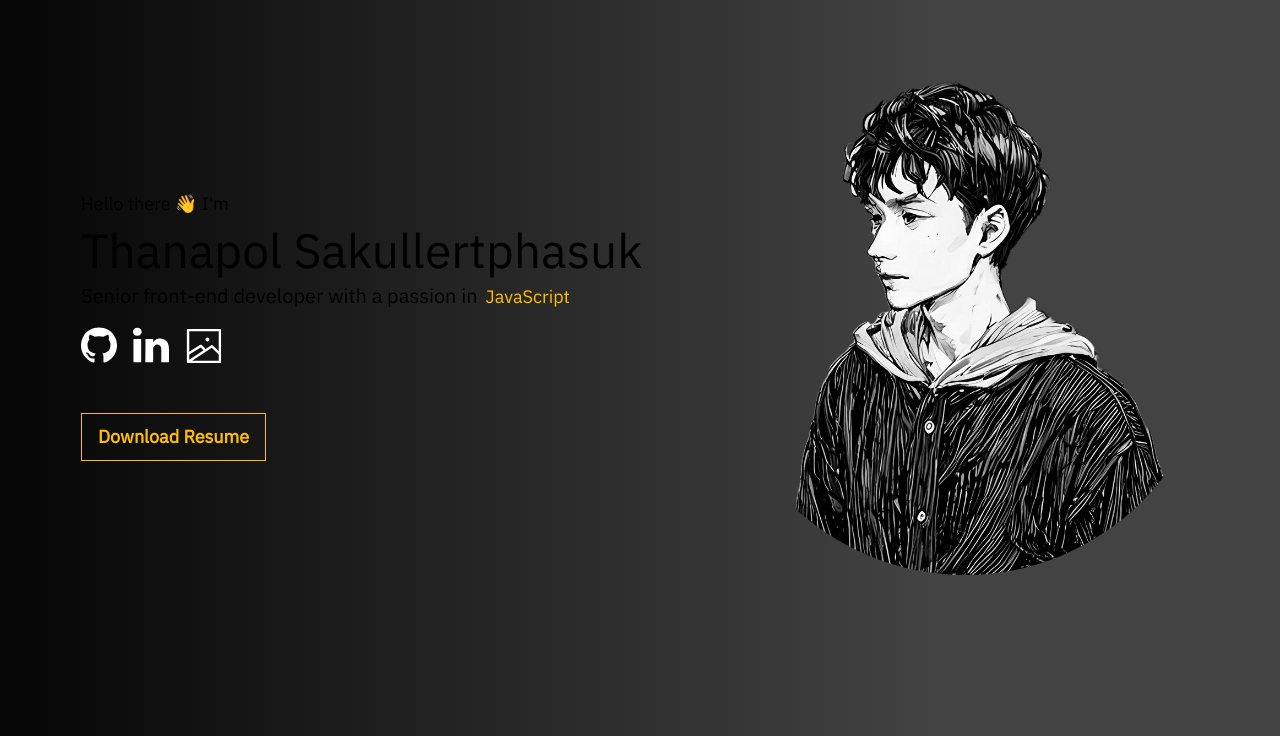
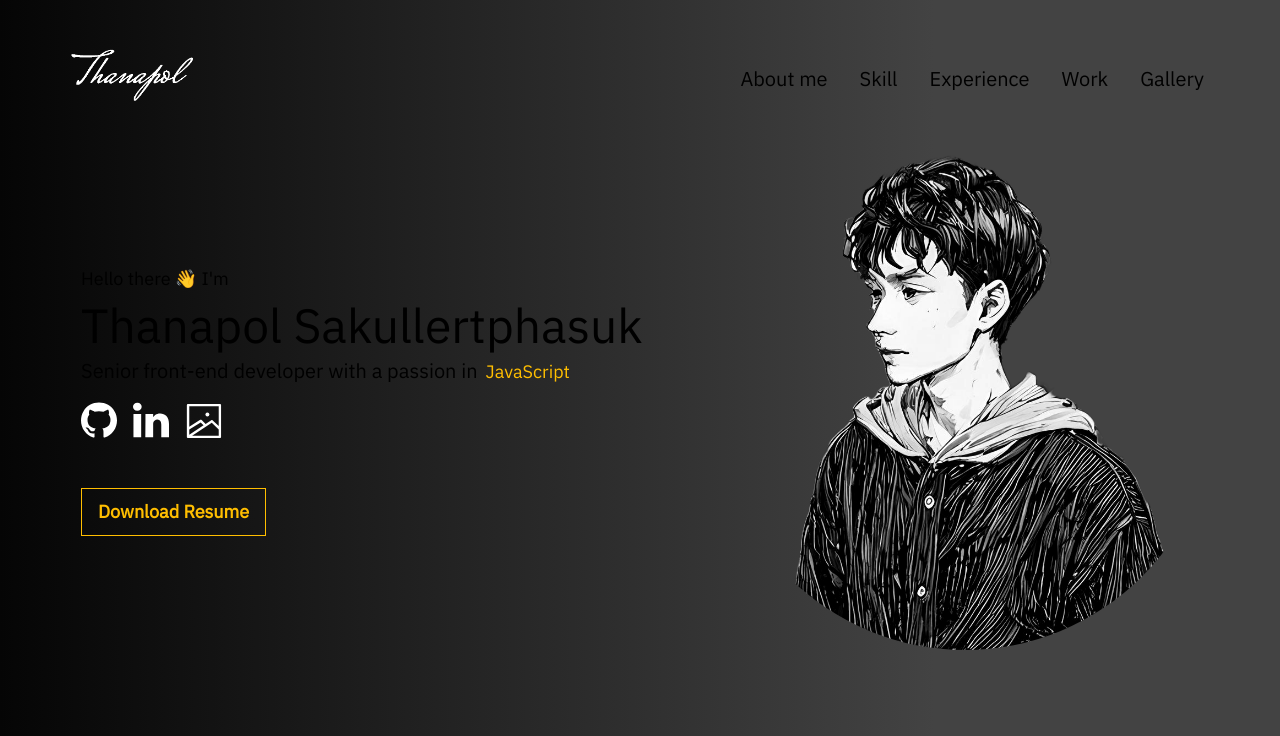
Before and after one commit to wintory/portfolio, a Next.js app: page / in a window 1280 px wide. Shown: the top 736 px of the page. Built offline with nearby package versions, Linux system fonts and the light colour scheme.

Commit message:
build: add desktop navber

```diff
--- a/app/components/NavBar.tsx
+++ b/app/components/NavBar.tsx
@@ -1,7 +1,55 @@
+import Image from 'next/image'
+
 const NavBar = () => {
   return (
-    <div className="translate-[calc(-50%, -50%)] navbar fixed left-0 top-0 z-[100] justify-end md:top-5 md:w-[80%]">
-      <div>{/* <ThemeSwitch /> */}</div>
+    <div className="navbar absolute left-0 top-0 z-[100] max-w-[1200px] translate-x-[-50%] p-3 sm:hidden md:left-[50%] md:w-[100%] lg:top-5 lg:flex">
+      <div className="flex-1">
+        <Image
+          src="/images/signature.png"
+          alt={'signature'}
+          className="max-h-[120px]"
+          width={150}
+          height={80}
+        />
+      </div>
+      <div className="flex-none">
+        <ul className="text-bold menu menu-horizontal text-xl">
+          <li>
+            <a
+              className="hover:rounded-none focus:rounded-none"
+              href="#about-me"
+            >
+              About me
+            </a>
+          </li>
+          <li>
+            <a className="hover:rounded-none focus:rounded-none" href="#skill">
+              Skill
+            </a>
+          </li>
+          <li>
+            <a
+              className="hover:rounded-none focus:rounded-none"
+              href="#experience"
+            >
+              Experience
+            </a>
+          </li>
+          <li>
+            <a className="hover:rounded-none focus:rounded-none" href="#work">
+              Work
+            </a>
+          </li>
+          <li>
+            <a
+              className="hover:rounded-none focus:rounded-none"
+              href="#gallery"
+            >
+              Gallery
+            </a>
+          </li>
+        </ul>
+      </div>
     </div>
   )
 }
--- a/app/globals.css
+++ b/app/globals.css
@@ -22,6 +22,10 @@
   }
 }
 
+html {
+  scroll-behavior: smooth;
+}
+
 body {
   color: rgb(var(--foreground-rgb));
   margin: 0;
--- a/app/sections/AboutMe.tsx
+++ b/app/sections/AboutMe.tsx
@@ -20,6 +20,7 @@ const AboutMe: FC = () => {
   return (
     <div
       ref={ref}
+      id="about-me"
       className="relative inset-0 z-0 flex h-auto justify-center sm:p-8"
       style={{
         backgroundImage: 'linear-gradient(to top, #dfe9f3 0%, white 100%);',
--- a/app/sections/MainContent.tsx
+++ b/app/sections/MainContent.tsx
@@ -32,7 +32,7 @@ const MainContent: FC = () => {
   return (
     <div
       ref={ref}
-      className="relative flex h-screen w-screen items-center justify-center text-xl sm:p-2 lg:max-h-[650px] lg:p-8"
+      className="relative flex h-screen w-screen items-center justify-center text-xl sm:p-2 lg:max-h-[800px] lg:p-8"
     >
       <motion.div
         style={{ y: bgScrollY }}
--- a/app/sections/MySkill.tsx
+++ b/app/sections/MySkill.tsx
@@ -7,6 +7,7 @@ const MySkill: FC = () => {
   return (
     <div
       ref={ref}
+      id="skill"
       className="relative flex h-[1200px] justify-center"
       style={{
         backgroundImage:
```
Also changed, not shown: public/images/signature.png (added).
